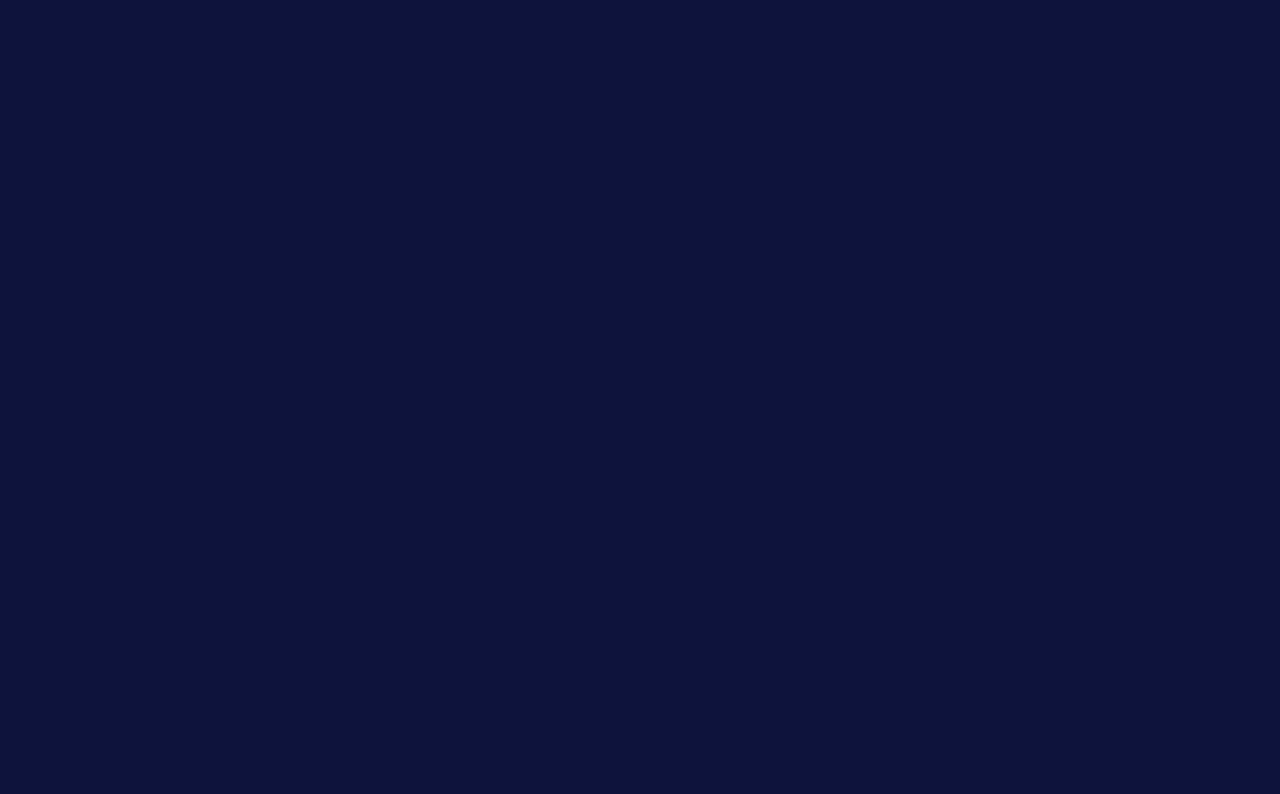
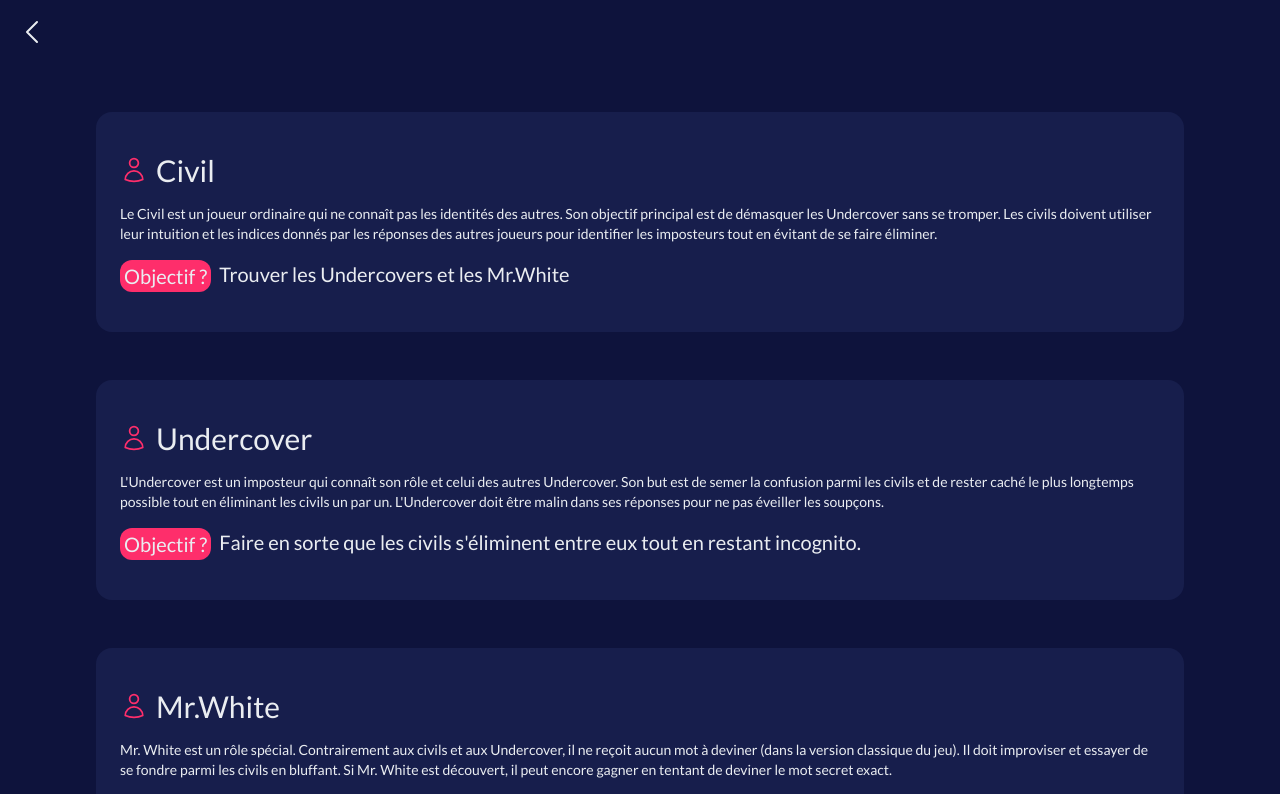
Before and after one commit to LalbaAnthony/undercover, a Vue app in the folder front/: page /rules in a window 1280 px wide. Shown: the top 794 px of the page. Built offline with nearby package versions, Linux system fonts and the light colour scheme; no server answers.

Commit message:
Rules page and more

```diff
--- a/front/public/ressources/words.json
+++ b/front/public/ressources/words.json
@@ -102,5 +102,5 @@
     [
         "banane",
         "fraise"
-    ],
+    ]
 ]
--- a/front/src/App.vue
+++ b/front/src/App.vue
@@ -12,4 +12,6 @@
 import Header from '@/components/HeaderComponent.vue'
 import Footer from '@/components/FooterComponent.vue'
 import { RouterView} from 'vue-router'
+
+
 </script>
--- a/front/src/components/HeaderComponent.vue
+++ b/front/src/components/HeaderComponent.vue
@@ -1,10 +1,30 @@
 <template>
-  <header>
+  <header class="flex justify-between items-center p-2 gap-3">
+    <button v-if="route.name !== 'rules'" class="rounded-full p-2 hover:bg-light-dark" @click="goToRules">
+      <NewspaperIcon class="size-8" />
+    </button>
+    <button v-else class="rounded-full p-2 hover:bg-light-dark" @click="goBack">
+      <ChevronLeftIcon class="size-8" />
+    </button>
     <h1 class="text-center text-4xl my-4">{{ VITE_APP_NAME }}</h1>
+    <div>&nbsp;</div>
   </header>
 </template>
 
 <script setup>
 import { VITE_APP_NAME } from '@/config';
+import { ChevronLeftIcon } from '@heroicons/vue/24/outline'
+import { NewspaperIcon } from '@heroicons/vue/24/outline'
+import { useRoute } from 'vue-router'
+
+const route = useRoute()
+
+function goBack() {
+  window.history.back()
+}
+
+function goToRules() {
+  window.location.href = '/rules'
+}
 
 </script>
--- a/front/src/pages/RulesPage.vue
+++ b/front/src/pages/RulesPage.vue
@@ -1,10 +1,28 @@
 <template>
-  <div>
-    <section>
-    </section>
+  <div class="flex flex-col gap-4">
+    <Bento v-for="role in undercoverStore.allRoles" :key="role.id" class="p-4">
+      <div class="flex flex-row gap-2 items-center">
+        <UserIcon class="text-primary size-7" />
+        <h4 class="text-3xl my-4">{{ role.name }}</h4>
+      </div>
+      <p class="text-sm">{{ role.description }}</p>
+      <div class="flex flex-row flex-wrap gap-2 my-4">
+        <h4 class="text-xl bg-primary rounded-xl px-1 py-0.5">Objectif ? </h4>
+        <h4 class="text-xl">{{ role.goal }}</h4>
+      </div>
+    </Bento>
   </div>
 </template>
 
-<script setup></script>
+<script setup>
+import { UserIcon } from '@heroicons/vue/24/outline'
+import { useUndercoverStore } from '@/stores/undercover'
+import { onMounted } from 'vue';
+import Bento from '@/components/BentoComponent.vue'
 
-<style scoped></style>
+const undercoverStore = useUndercoverStore()
+
+onMounted(() => {
+  undercoverStore.fetchAllRoles()
+})
+</script>
--- a/front/src/router/index.js
+++ b/front/src/router/index.js
@@ -5,14 +5,12 @@ import { VITE_APP_NAME } from '@/config';
 
 const router = createRouter({
   history: createWebHistory(),
-  scrollBehavior: () => ({ left: 0, top: 0, behavior: 'smooth' }),
+  scrollBehavior: () => ({ top: 0, behavior: 'smooth' }),
   routes,
 })
 
 router.beforeEach((to, from, next) => {
-
   const undercoverStore = useUndercoverStore()
-  undercoverStore.printGameState()
 
   if (from.name === 'game' && to.name !== 'game') {
     undercoverStore.resetGame()
--- a/front/src/stores/undercover.js
+++ b/front/src/stores/undercover.js
@@ -27,7 +27,8 @@ export const useUndercoverStore = defineStore('undercover', {
   }),
 
   actions: {
-    async fetchWordsList() {
+    async fetchAllWords() {
+      if (this.allWords.length > 0) return
       fetch('ressources/words.json')
         .then((response) => response.json())
         .then((data) => {
@@ -35,7 +36,8 @@ export const useUndercoverStore = defineStore('undercover', {
         })
     },
 
-    async fetchRolesList() {
+    async fetchAllRoles() {
+      if (this.allRoles.length > 0) return
       fetch('ressources/roles.json')
         .then((response) => response.json())
         .then((data) => {
@@ -43,12 +45,19 @@ export const useUndercoverStore = defineStore('undercover', {
         })
     },
 
-    async fetchDistributionsList() {
+    async fetchAllDistributions() {
+      if (this.allDistributions.length > 0) return
       fetch('ressources/distributions.json')
         .then((response) => response.json())
         .then((data) => {
           this.allDistributions = data
         })
+    },
+
+    async fetchEverything() {
+      await this.fetchAllWords()
+      await this.fetchAllRoles()
+      await this.fetchAllDistributions()
     },
 
     getRole(role) {
@@ -126,9 +135,9 @@ export const useUndercoverStore = defineStore('undercover', {
     },
 
     initSetup() {
-      this.fetchWordsList()
-      this.fetchRolesList()
-      this.fetchDistributionsList()
+      this.fetchAllWords()
+      this.fetchAllRoles()
+      this.fetchAllDistributions()
       this.fillDistributionWithSuggestion()
     },
 
```
